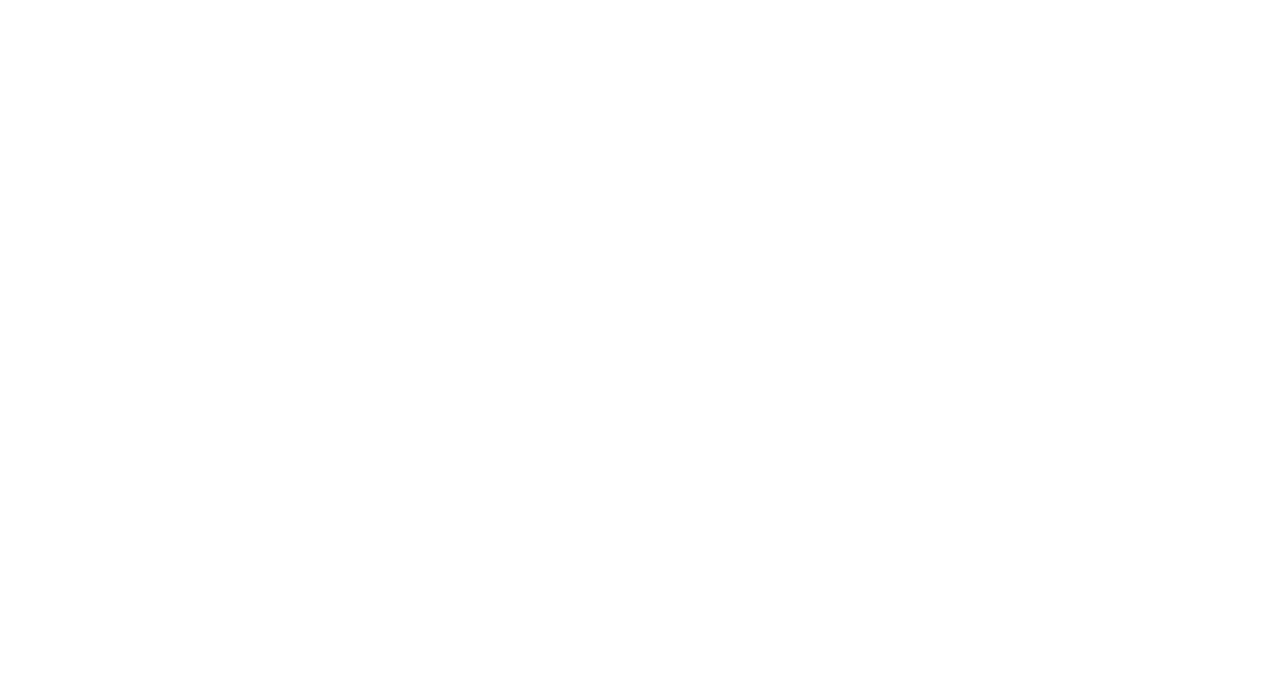
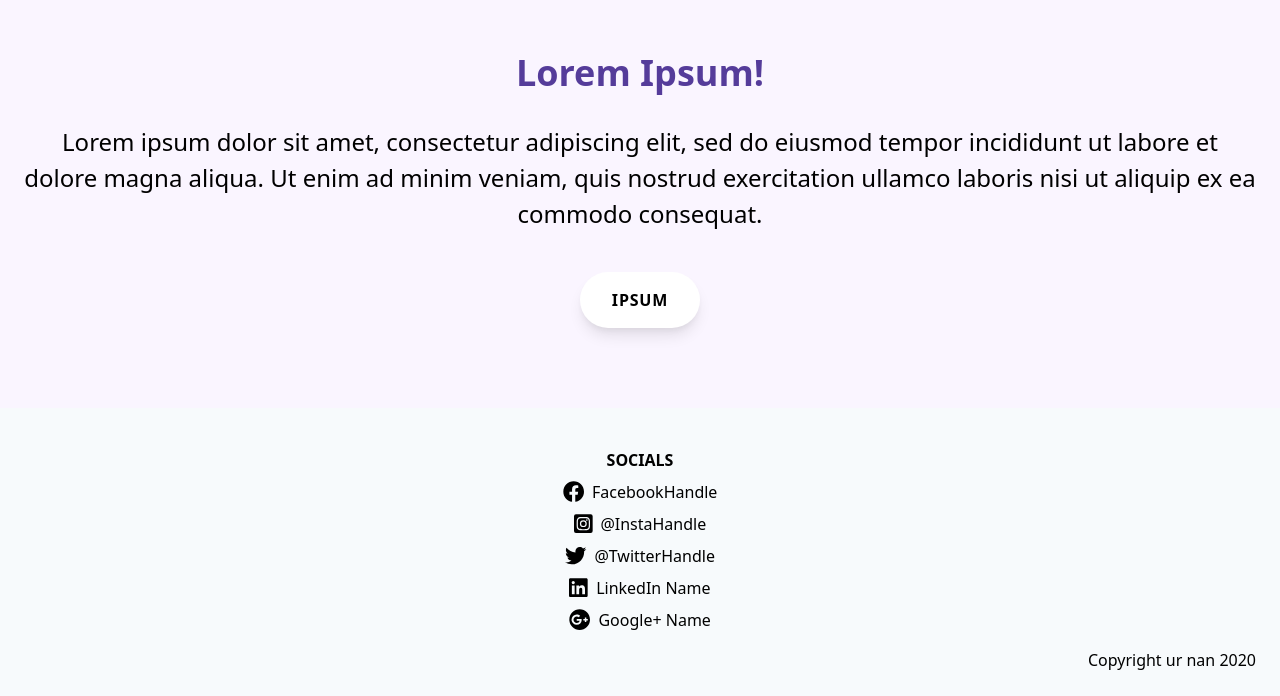
Before and after one commit to AlecYoungblut/fitness-website, a React (Create React App) app in the folder portfolio/: page / in a window 1280 px wide. Shown: the part 2428-3124 px from the top of the page. Before the commit the page ends 800 px from the top, so only its background shows below. Built offline with nearby package versions, Linux system fonts and the light colour scheme.

Commit message:
Added Footer component

```diff
--- a/portfolio/src/App.js
+++ b/portfolio/src/App.js
@@ -2,12 +2,20 @@
 import "./App.css";
 import Nav from './components/Nav';
 import HeroSection from './components/HeroSection';
+import Features from "./components/Features";
+import Testimonials from "./components/Testimonials";
+import CallToAction from "./components/CallToAction";
+import Footer from "./components/Footer";
 
 function App() {
   return (
     <div className="App">
       <Nav></Nav>
       <HeroSection></HeroSection>
+      <Features></Features>
+      <Testimonials></Testimonials>
+      <CallToAction></CallToAction>
+      <Footer></Footer>
     </div>
   );
 }
--- /dev/null
+++ b/portfolio/src/components/Footer.js
@@ -0,0 +1,76 @@
+import React from "react";
+import { FontAwesomeIcon } from '@fortawesome/react-fontawesome'
+import { library } from '@fortawesome/fontawesome-svg-core';
+import { faTwitter, faInstagramSquare, faFacebook, faGooglePlus, faLinkedin } from '@fortawesome/free-brands-svg-icons';
+
+library.add(
+    faTwitter,
+    faInstagramSquare,
+    faFacebook,
+    faGooglePlus,
+    faLinkedin
+    // more icons go here
+);
+
+
+class Footer extends React.Component {
+    render() {
+        return (
+            <footer className="bg-gray-100">
+                <div className="container mx-auto px-6 pt-10 pb-6">
+                    <div className="w-full text-center">
+                        <h5 className="uppercase mb-2 font-bold">Socials</h5>
+                        <ul className="mb-4">
+                            <li className="mt-2">
+                                <div>
+
+                                    <a href></a>
+                                    <p className="m-2">
+                                        <a className="px-4 hover:font-bold" href="/">
+                                            <FontAwesomeIcon icon={['fab', 'facebook']} size="lg" className="mr-2" />
+                                            FacebookHandle
+                                        </a>
+                                    </p>
+                                    <p className="m-2">
+                                        <a className="px-4 hover:font-bold" href="/">
+                                            <FontAwesomeIcon icon={['fab', 'instagram-square']} size="lg" className="mr-2" />
+                                            @InstaHandle
+                                        </a>
+                                    </p>
+                                    <p className="m-2">
+                                        <a className="px-4 hover:font-bold" href="/">
+                                            <FontAwesomeIcon icon={['fab', 'twitter']} size="lg" className="mr-2" />
+                                            @TwitterHandle
+                                        </a>
+                                    </p>
+                                    <p className="m-2">
+                                        <a className="px-4 hover:font-bold" href="/">
+                                            <FontAwesomeIcon icon={['fab', 'linkedin']} size="lg" className="mr-2" />
+                                            LinkedIn Name
+                                        </a>
+                                    </p>
+                                    <p className="m-2">
+                                        <a className="px-4 hover:font-bold" href="/">
+                                            <FontAwesomeIcon icon={['fab', 'google-plus']} size="lg" className="mr-2" />
+                                            Google+ Name
+                                        </a>
+                                    </p>
+                                </div>
+                            </li>
+                        </ul>
+                    </div>
+                    <div className="w-full text-right">
+                        <ul className="mb-0">
+                            <li className="mt-2">
+                                <div>
+                                    <p>Copyright ur nan 2020</p>
+                                </div>
+                            </li>
+                        </ul>
+                    </div>
+                </div>
+            </footer>
+        );
+    }
+};
+export default Footer;
```
